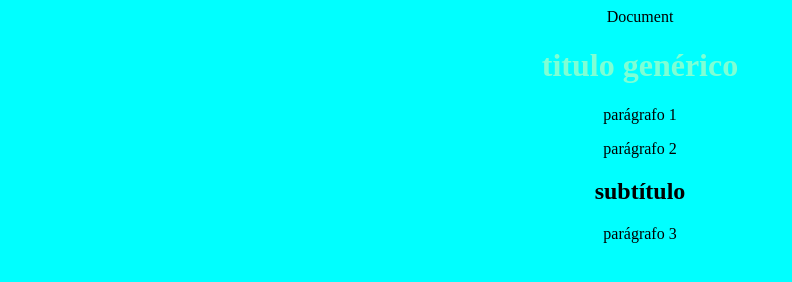
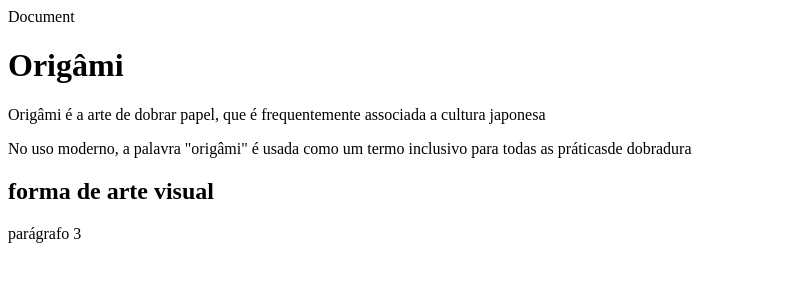
Before and after one commit to anajuliaceag/Ceag, a plain HTML site: page index.html in a window 1280 px wide. Shown: the whole page, without its empty margins (0-792 px from the left). Drawn offline with Linux system fonts and the light colour scheme.

Commit message:
Update index.html

```diff
--- a/index.html
+++ b/index.html
@@ -6,12 +6,12 @@
     <title>Document</title>
     </head>
     <body>
-        <h1> titulo genérico </h1>
-        <p class="ana">parágrafo 1 </p>
-        <p> parágrafo 2 </p>
-        <h2>subtítulo </h2>
+        <h1> Origâmi </h1>
+        <p class="ana"> Origâmi é a arte de dobrar papel, que é frequentemente associada a cultura japonesa</p>
+        <p> No uso moderno, a palavra "origâmi" é usada como um termo inclusivo para todas as práticasde dobradura</p>
+        <h2> forma de arte visual</h2>
         <p>parágrafo 3</p>
-        <ing src="jpeg">
+        <ing jpeg
             <link rel="stylesheet" href="Ana.css">
         </head>
         </body>
```
